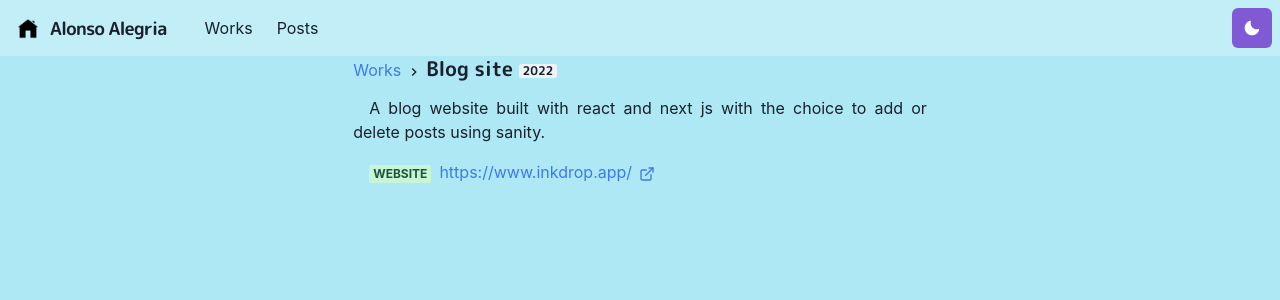
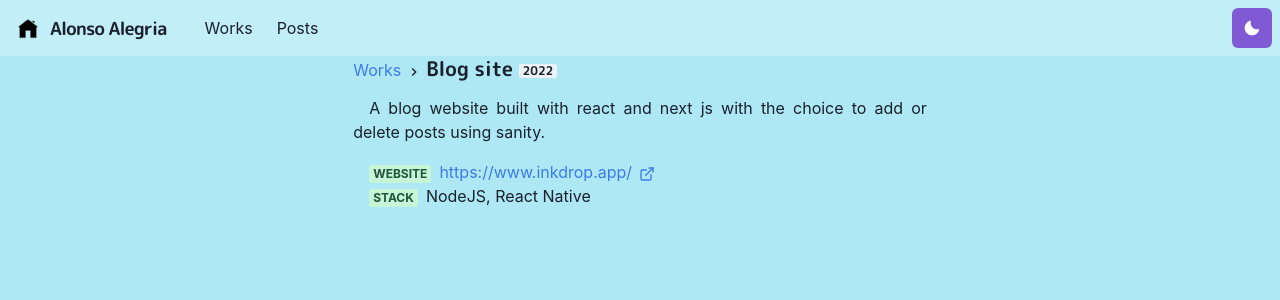
Before and after one commit to alonsoalegria/home, a Next.js app: page /works/blog in a window 1280 px wide. Shown: the top 300 px of the page. Built offline with nearby package versions, Linux system fonts and the light colour scheme.

Commit message:
blog commit

```diff
--- a/pages/works/blog.js
+++ b/pages/works/blog.js
@@ -21,8 +21,11 @@ const Work = () => (
             https://www.inkdrop.app/ <ExternalLinkIcon mx="2px" />
           </Link>
         </ListItem>
-        <ListItem></ListItem>
-        <ListItem></ListItem>
+
+        <ListItem>
+        <Meta>Stack</Meta>
+          <span>NodeJS, React Native</span>
+        </ListItem>
       </List>
 
     </Container>
```
